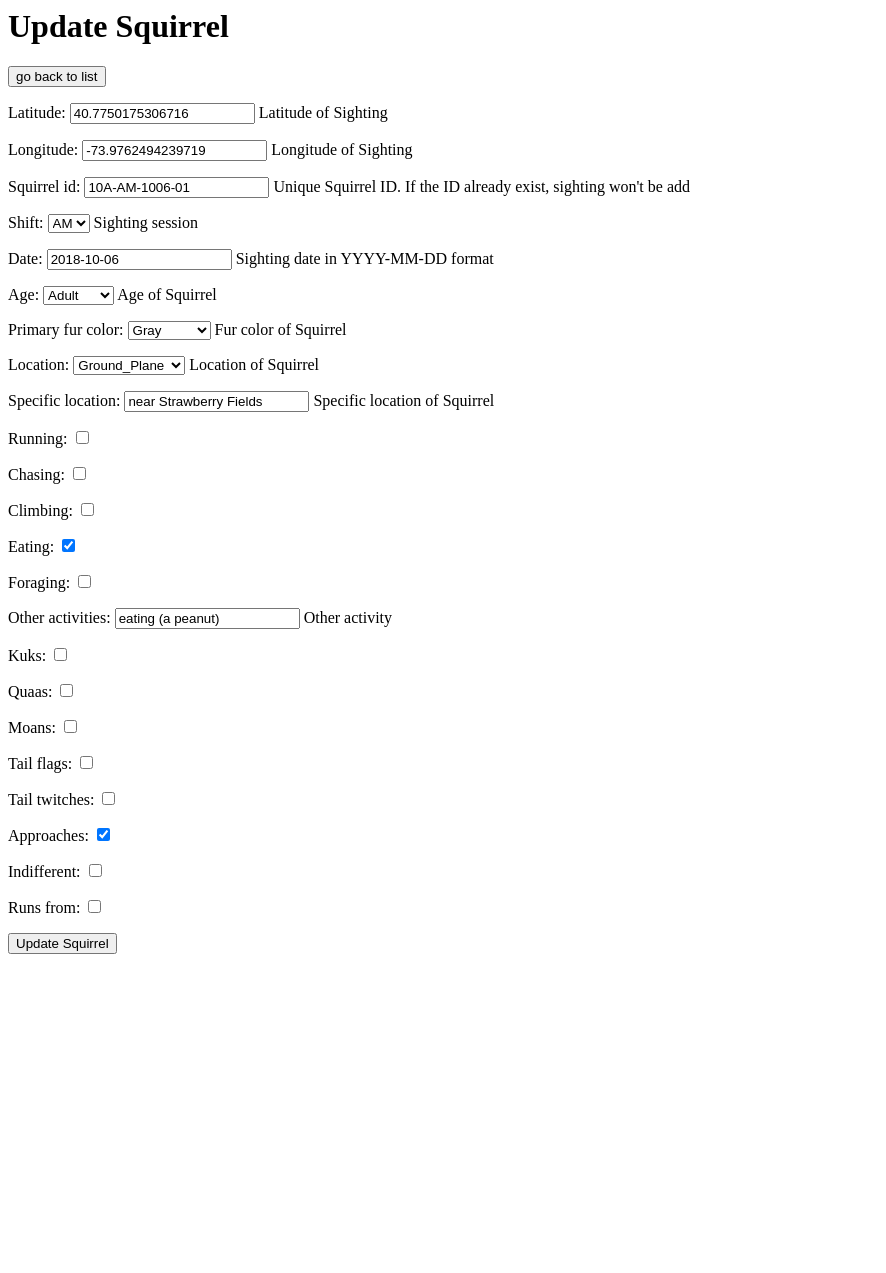
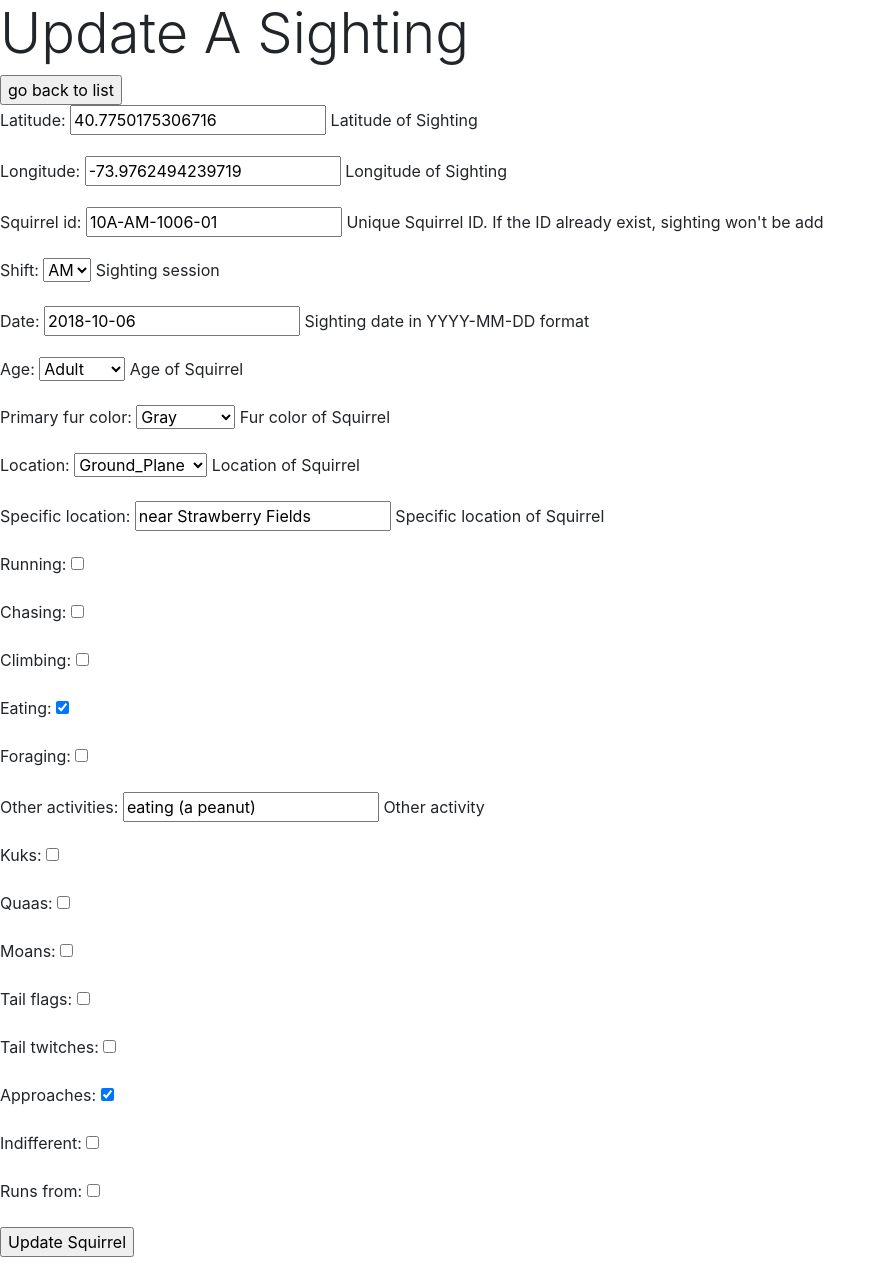
Before and after one commit to yw3410/group68, a Django app: a page that uses squirrel/sightings/templates/sightings/update.html in a window 1280 px wide. Shown: the whole page, without its empty margins (0-886 px from the left). Before the commit the page ends 954 px from the top, so only its background shows below. Run offline with Django 3.2, Linux system fonts and the light colour scheme; data comes from the database, SQL or seed files in the repository; some libraries are stand-ins or nearby versions.

Commit message:
fix typo in update.html

```diff
--- a/squirrel/sightings/templates/sightings/update.html
+++ b/squirrel/sightings/templates/sightings/update.html
@@ -1,7 +1,12 @@
 <!doctype>
 <html>
-  <body>
-    <h1>Update Squirrel</h1>
+  <head>
+    <meta charset="utf-8">
+    <meta name="viewport" content="width=device-width, initial-scale=1, shrink-to-fit=no">
+    <link rel="stylesheet" href="https://maxcdn.bootstrapcdn.com/bootstrap/4.0.0/css/bootstrap.min.css" integrity="sha384-Gn5384xqQ1aoWXA+058RXPxPg6fy4IWvTNh0E263XmFcJlSAwiGgFAW/dAiS6JXm" crossorigin="anonymous">
+  </head>
+    <body>
+    <h1 class="display-4">Update A Sighting </h1>
 
     {% if messages %}
     <ul class="messages">
@@ -20,5 +25,8 @@
       <a href=""><input type="submit" onclick="return confirm('Are you sure?')" value="Update Squirrel"></a>
     </form>
 
+    <script src="https://code.jquery.com/jquery-3.2.1.slim.min.js" integrity="sha384-KJ3o2DKtIkvYIK3UENzmM7KCkRr/rE9/Qpg6aAZGJwFDMVNA/GpGFF93hXpG5KkN" crossorigin="anonymous"></script>
+    <script src="https://cdnjs.cloudflare.com/ajax/libs/popper.js/1.12.9/umd/popper.min.js" integrity="sha384-ApNbgh9B+Y1QKtv3Rn7W3mgPxhU9K/ScQsAP7hUibX39j7fakFPskvXusvfa0b4Q" crossorigin="anonymous"></script>
+    <script src="https://maxcdn.bootstrapcdn.com/bootstrap/4.0.0/js/bootstrap.min.js" integrity="sha384-JZR6Spejh4U02d8jOt6vLEHfe/JQGiRRSQQxSfFWpi1MquVdAyjUar5+76PVCmYl" crossorigin="anonymous"></script>
   </body>
 </html>
```
